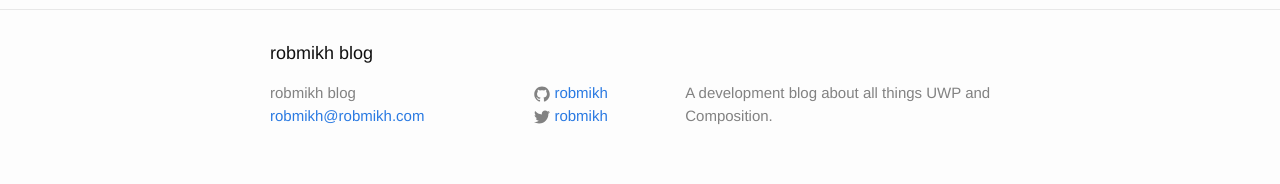
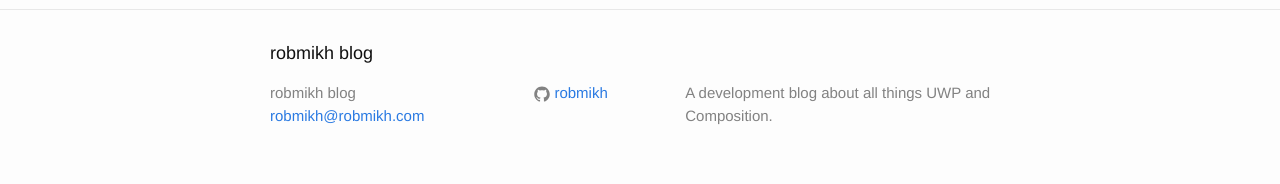
Before and after one commit to robmikh/robmikh.github.io, a Jekyll site: the page built from index.html, in a window 1280 px wide. Shown: the part 1495-1679 px from the top of the page. Built offline with Jekyll 4.4.1, drawn with Linux system fonts in a browser that asks for light colours.

Commit message:
Update _config.yml

```diff
--- a/_config.yml
+++ b/_config.yml
@@ -12,7 +12,6 @@ description: > # this means to ignore newlines until "baseurl:"
   A development blog about all things UWP and Composition.
 baseurl: "" # the subpath of your site, e.g. /blog
 url: "http://blog.robmikh.com" # the base hostname & protocol for your site
-twitter_username: robmikh
 github_username:  robmikh
 
 # Content settings
```
